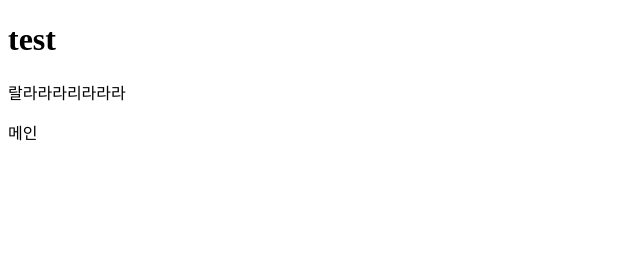
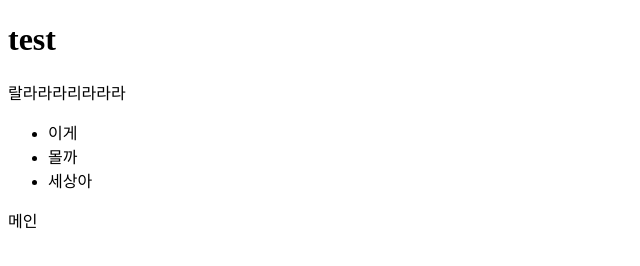
Before and after one commit to 0FF-0-1/test1, a plain HTML site: page index.html in a window 1280 px wide. Shown: the whole page, without its empty margins (0-640 px from the left). Drawn offline with Linux system fonts and the light colour scheme.

Commit message:
li는 리스트 인가봐 리스트 추가

```diff
--- a/index.html
+++ b/index.html
@@ -8,6 +8,11 @@
 <body>
     <h1>test</h1>
     <p>랄라라라리라라라</p>
+    <ul>
+        <li>이게</li>
+        <li>몰까</li>
+        <li>세상아</li>
+    </ul>
     <p> 메인</p>
 </body>
 </html>
```
